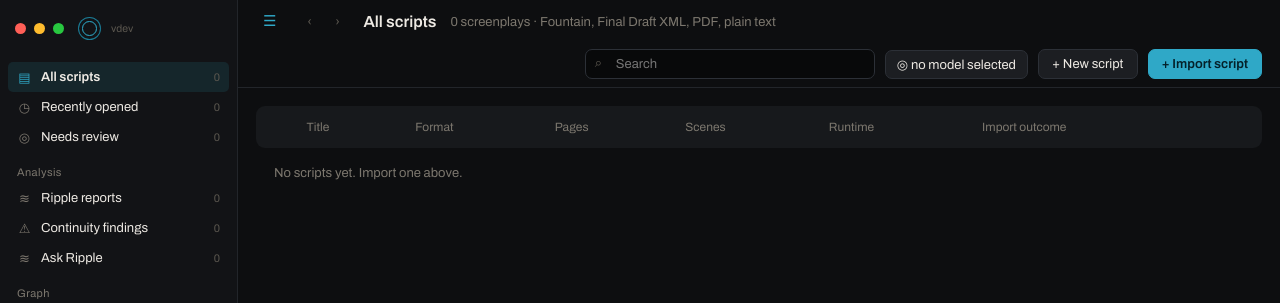
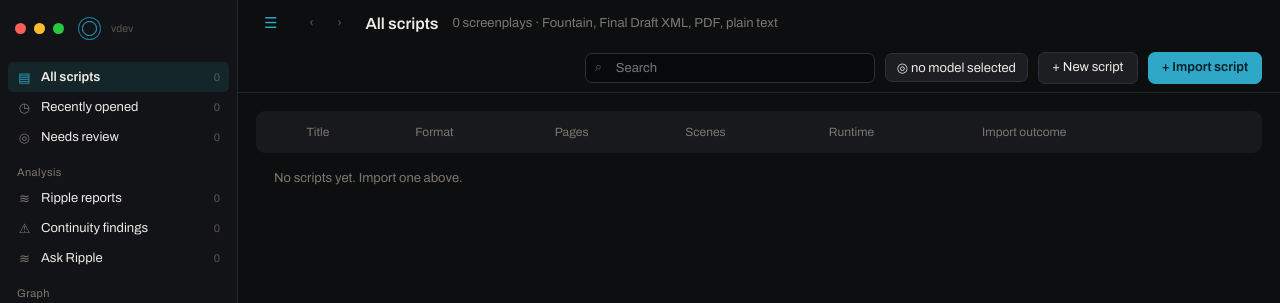
Before and after one commit to shehuphd/ripple, a FastAPI app: page / in a window 1280 px wide. Shown: the top 303 px of the page. Run offline with FastAPI, Linux system fonts and the light colour scheme; data that the repository does not hold is empty; some libraries are stand-ins or nearby versions; some web fonts are replaced.

Commit message:
Give the reader toolbar buttons one height on Safari

```diff
--- a/ripple/web/static/css/app.css
+++ b/ripple/web/static/css/app.css
@@ -96,8 +96,10 @@
   table.scripts th:nth-child(5), table.scripts td:nth-child(5){display:none}
 }
 .bar .nav{display:flex;gap:4px;color:var(--t4)}
-.bar .toggle{background:none;border:0;color:var(--t3);cursor:pointer;padding:6px 7px;
-  border-radius:5px;font-size:15px;line-height:1}
+.bar .toggle{background:none;border:0;color:var(--t3);cursor:pointer;padding:6px 8px;
+  border-radius:5px;font-size:15px;line-height:1.2;
+  display:inline-flex;align-items:center;justify-content:center;
+  -webkit-appearance:none;appearance:none}
 .bar .toggle:hover{background:var(--raised);color:var(--t1)}
 .bar .toggle.on{color:var(--ac)}
 .bar .nav a{width:24px;height:24px;display:grid;place-items:center;border-radius:5px}
@@ -132,8 +134,14 @@
 .content.panes{overflow:hidden;display:flex;flex-direction:column;min-height:0}
 
 /* Buttons and chips */
+/* inline-flex with a fixed line-height so a decorative glyph (⁙, ≋) cannot
+   inflate the box: every button is one height whether it carries a glyph or
+   not. The appearance reset stops Safari giving <button> its own metrics, so
+   an <a>, <span>, and <button> styled .btn all match. */
 .btn{background:var(--raised);color:var(--t1);border:.5px solid var(--bd2);border-radius:7px;
-  padding:7px 13px;font-size:13px;cursor:pointer;white-space:nowrap}
+  padding:7px 13px;font-size:13px;cursor:pointer;white-space:nowrap;
+  display:inline-flex;align-items:center;justify-content:center;line-height:1.2;
+  vertical-align:middle;font-family:inherit;-webkit-appearance:none;appearance:none}
 .btn:hover{background:#232630}
 .btn.pri{background:var(--ac);border-color:var(--ac);color:#04212a;font-weight:600}
 .btn.pri:hover{background:#3ab8d8}
```
Also changed, not shown: CHANGELOG.md.
